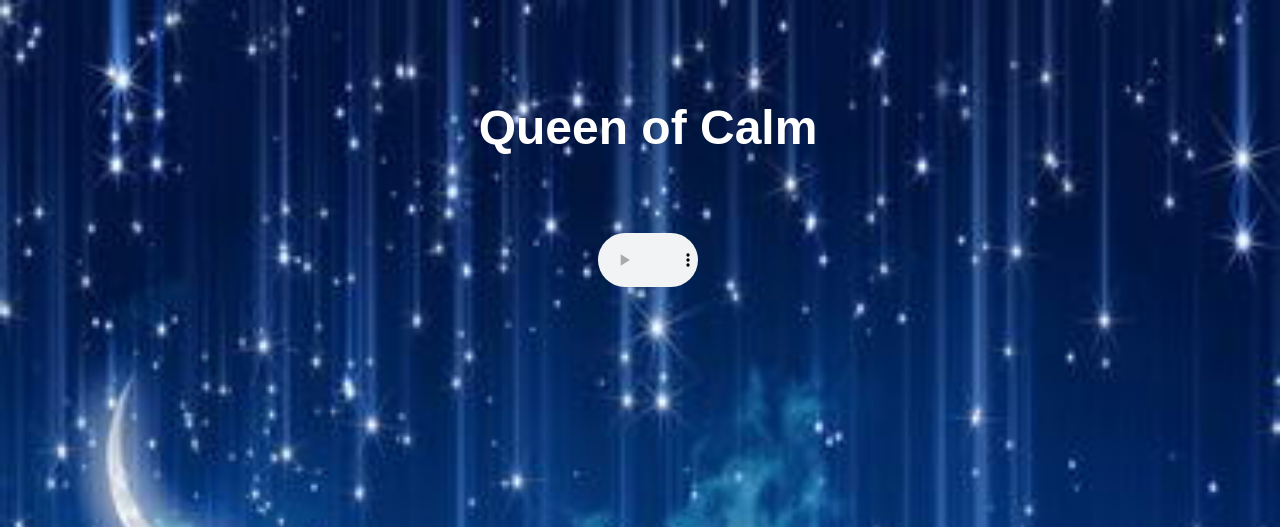
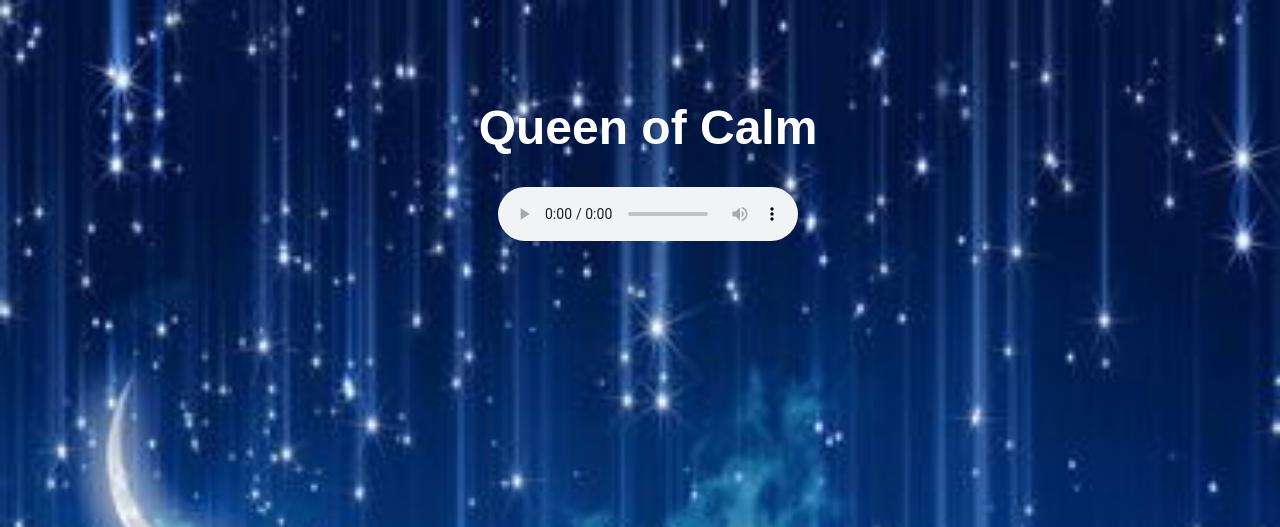
Before and after one commit to wittsparks/portfolio, a PHP site: page /queen/index.php in a window 1280 px wide. Shown: the top 527 px of the page. Run offline with PHP 8.4, Linux system fonts and the light colour scheme.

Commit message:
styling for queen of calm

```diff
--- a/queen/index.php
+++ b/queen/index.php
@@ -18,8 +18,6 @@
 
    audio {
       margin:0 auto;
-      width:100px;
-      height:100px;
    }
 </style>
 <script>
```
